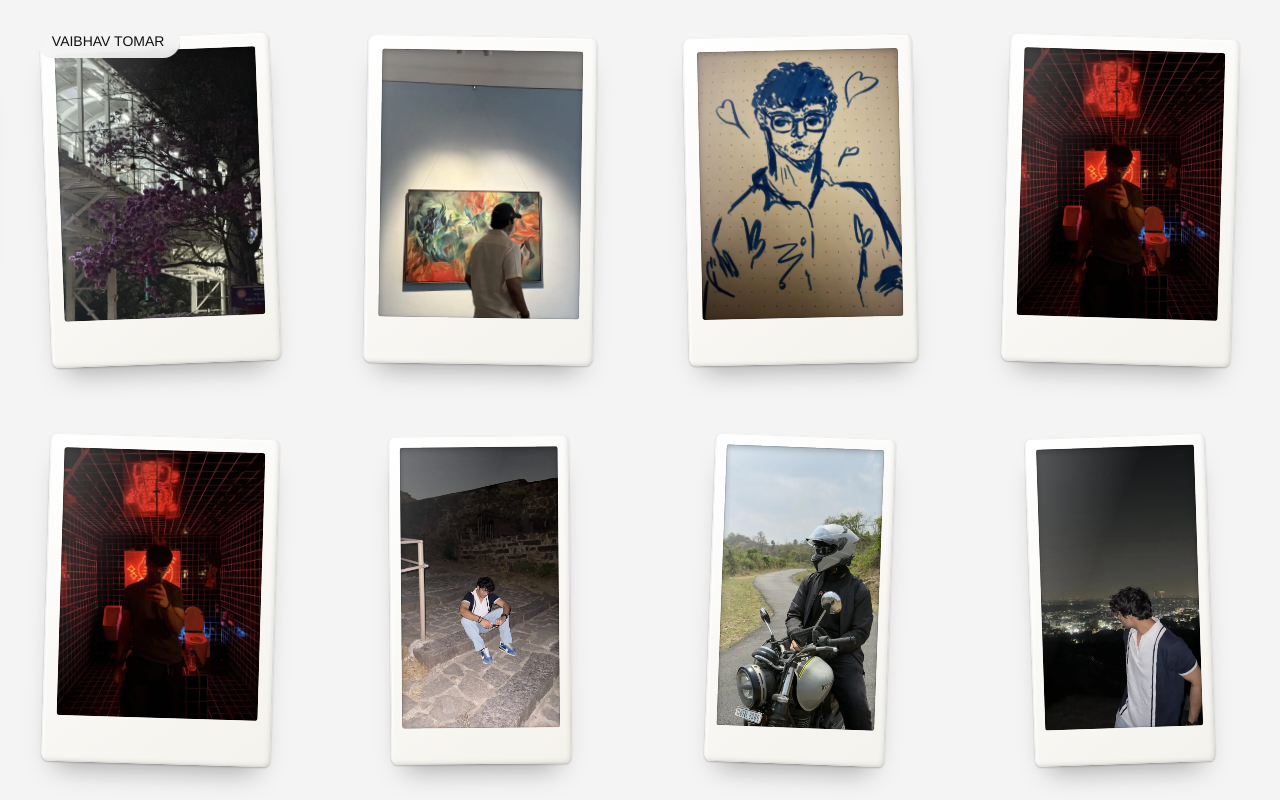
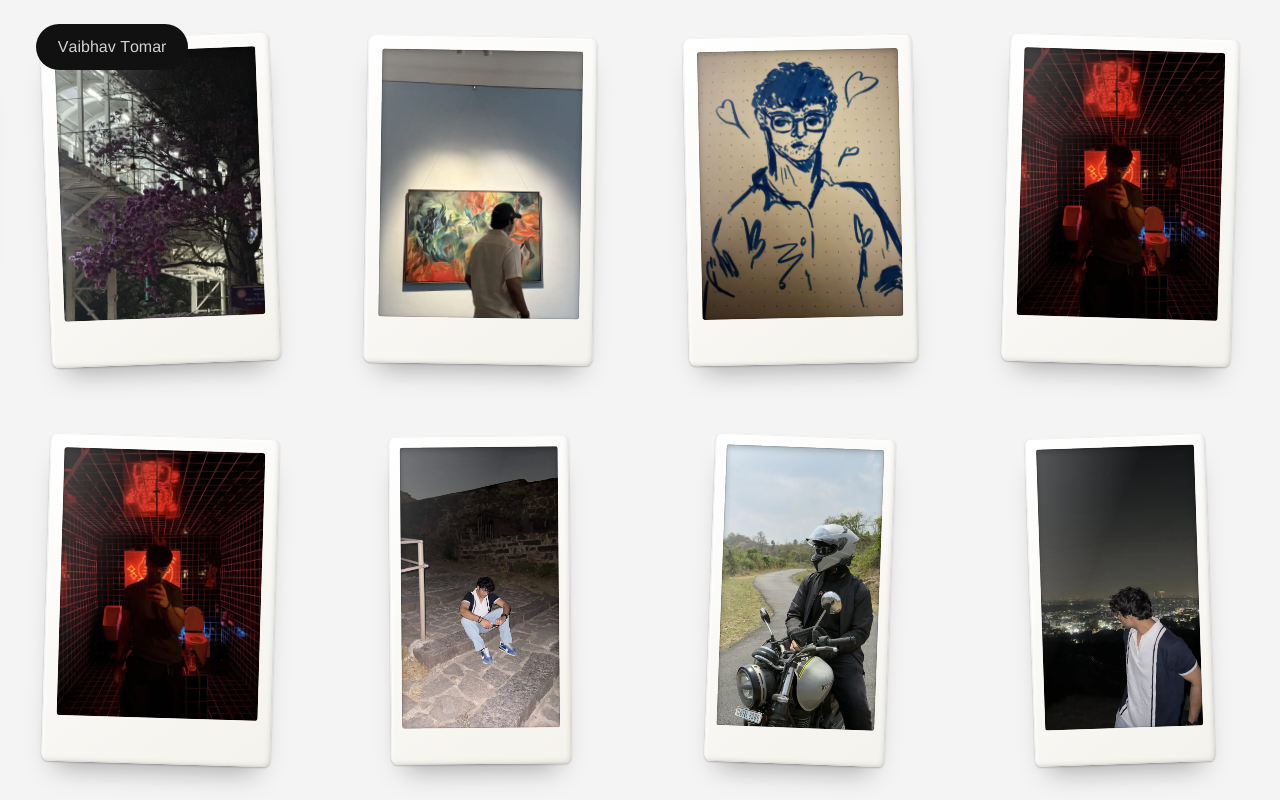
Before and after one commit to Vaibhav91one/portfolio-v3, a Next.js app: page /gallery in a window 1280 px wide. Built offline with nearby package versions, Linux system fonts and the light colour scheme.

Commit message:
feat(gallery): header link and Back to exploring use the site's RollButton (like Contact me)
Co-Authored-By: Claude Sonnet 5.5 <noreply@anthropic.com>

```diff
--- a/app/gallery/page.tsx
+++ b/app/gallery/page.tsx
@@ -1,6 +1,7 @@
 import type { Metadata } from "next";
 import Link from "next/link";
 import GalleryGrid from "@/components/GalleryGrid";
+import { RollButton } from "@/components/RollButton";
 
 export const metadata: Metadata = {
   title: "Gallery — Vaibhav Tomar",
@@ -13,12 +14,9 @@ export default function GalleryPage() {
     <main className="fixed inset-0 overflow-hidden bg-[#f4f4f4] text-[#111]">
       <GalleryGrid />
       <h1 className="sr-only">Gallery</h1>
-      <Link
-        href="/"
-        className="absolute left-[2.8vw] top-[3vh] z-10 rounded-full bg-[#f4f4f4]/90 px-4 py-2.5 text-[max(14px,1.05vw)] uppercase leading-none backdrop-blur-sm outline-offset-4"
-      >
-        Vaibhav Tomar
-      </Link>
+      <RollButton asChild className="absolute left-[2.8vw] top-[3vh] z-10">
+        <Link href="/">Vaibhav Tomar</Link>
+      </RollButton>
     </main>
   );
 }
--- a/components/GalleryViewer.tsx
+++ b/components/GalleryViewer.tsx
@@ -4,6 +4,7 @@ import { useEffect, useLayoutEffect, useRef, useState } from "react";
 import gsap from "gsap";
 import type { Photo } from "@/data/gallery";
 import { PhotoFrame, frameHeight, frameWidth } from "./PhotoFrame";
+import { RollButton } from "./RollButton";
 
 /** Where the clicked frame is on screen: centre, card width and tilt. */
 export type From = { cx: number; cy: number; w: number; rot: number };
@@ -19,7 +20,7 @@ export default function GalleryViewer({ photo, from, onClosed }: { photo: Photo;
   const slot = useRef<HTMLDivElement>(null);
   const frame = useRef<HTMLDivElement>(null);
   const text = useRef<HTMLDivElement>(null);
-  const closeBtn = useRef<HTMLButtonElement>(null);
+  const back = useRef<HTMLDivElement>(null);
   const tl = useRef<gsap.core.Timeline | null>(null);
   const closing = useRef(false);
 
@@ -57,7 +58,7 @@ export default function GalleryViewer({ photo, from, onClosed }: { photo: Photo;
       ).fromTo(kids, { opacity: 0, x: 24 }, { opacity: 1, x: 0, duration: 0.5, ease: "power3.out", stagger: 0.08 }, 0.35);
     }
     tl.current = t;
-    closeBtn.current?.focus();
+    back.current?.querySelector("button")?.focus();
     return () => void t.kill();
     // runs once per popup; the photo and origin are fixed for its lifetime
     // eslint-disable-next-line react-hooks/exhaustive-deps
@@ -79,13 +80,11 @@ export default function GalleryViewer({ photo, from, onClosed }: { photo: Photo;
   return (
     <div role="dialog" aria-modal="true" aria-label={photo.title} className="fixed inset-0 z-50 text-[#111]">
       <div ref={scrim} onClick={close} className="absolute inset-0 bg-[#f4f4f4]/90 backdrop-blur-sm" />
-      <button
-        ref={closeBtn}
-        onClick={close}
-        className="absolute left-[2.8vw] top-[3vh] z-10 rounded-full bg-[#111] px-4 py-2.5 text-[max(14px,1.05vw)] uppercase leading-none text-[#f4f4f4] outline-offset-4 focus-visible:outline-2"
-      >
-        ← Back to exploring
-      </button>
+      <div ref={back} className="absolute left-[2.8vw] top-[3vh] z-10">
+        <RollButton onClick={close} icon={<span aria-hidden>←</span>}>
+          Back to exploring
+        </RollButton>
+      </div>
       <div className="pointer-events-none absolute inset-0 flex flex-col items-center justify-center gap-[4vh] px-[2.8vw] sm:flex-row sm:gap-[5vw]">
         <div ref={slot} className="shrink-0" style={{ width: size.w, height: size.h }} />
         <div ref={text} className="pointer-events-auto max-h-[34vh] max-w-[30rem] overflow-y-auto sm:max-h-none">
```
